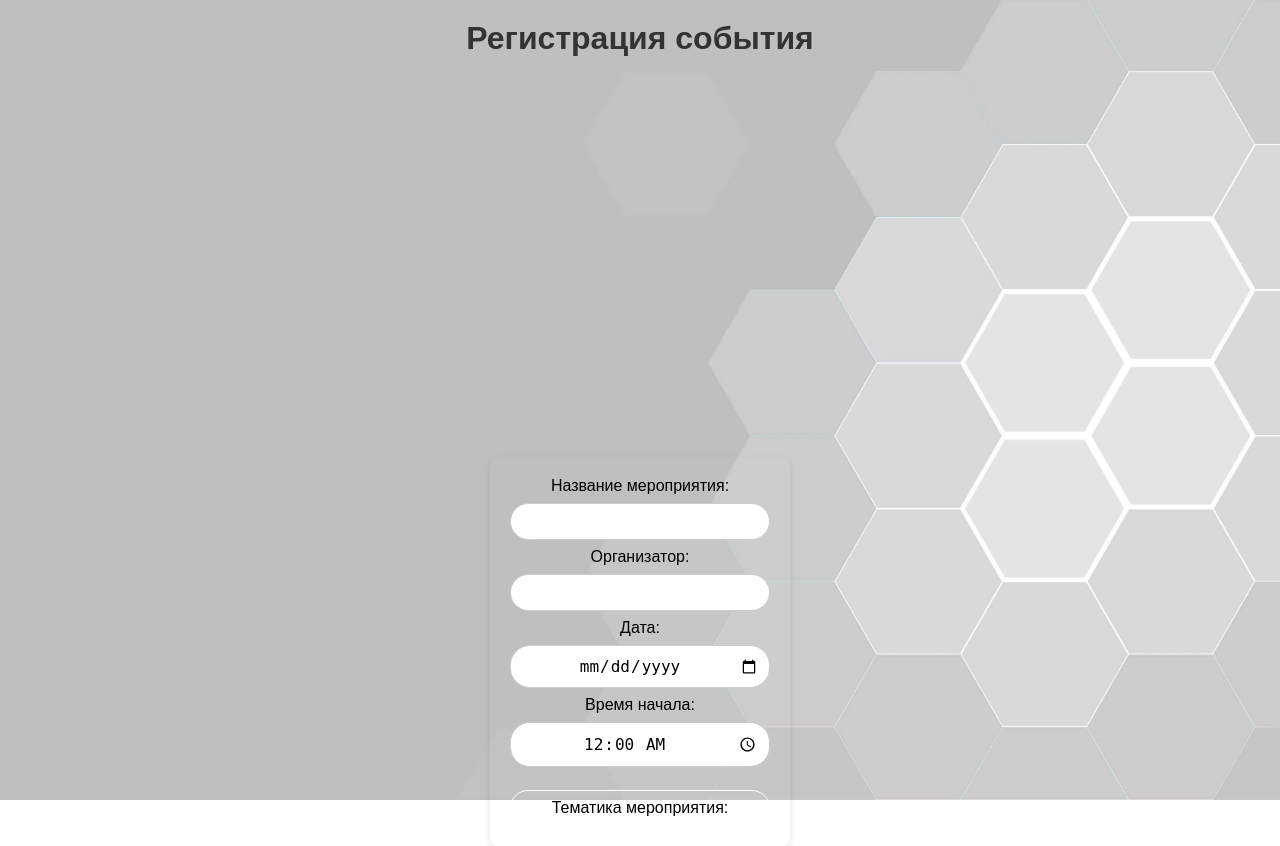
After one commit to Alexeyshu86/Eventory, a Django app: page /user_registration/event_registration/ in a window 1280 px wide. The commit adds this page. Run offline with Django 5.2, Linux system fonts and the light colour scheme; data comes from the database, SQL or seed files in the repository.

Commit message:
start event

```diff
--- a/eventory/eventory/urls.py
+++ b/eventory/eventory/urls.py
@@ -7,5 +7,6 @@ urlpatterns = [
     path('admin/', admin.site.urls),
     path('', include('main.urls')),
     path('', include('my_calendar.urls')),
-    path('user_registration/', include('registration.urls'))
+    path('user_registration/', include('registration.urls')),
+    path('event_registration/', include('registration.urls'))
 ] + static(settings.STATIC_URL, document_root=settings.STATIC_ROOT)
--- /dev/null
+++ b/eventory/main/static/main/css/events.css
@@ -0,0 +1,11 @@
+input[type="date"],
+input[type="time"]{
+    width: 100%;
+    padding: 10px;
+    margin: 8px 0;
+    border: 1px solid #ccc;
+    border-radius: 20px;
+    box-sizing: border-box;
+    text-align: center;
+    font-size: 16px;
+}
--- a/eventory/main/templates/main/layout.html
+++ b/eventory/main/templates/main/layout.html
@@ -9,6 +9,7 @@
     <title>{% block title %}{% endblock %}</title>
     <link rel="stylesheet" href="{% static 'main/css/main.css' %}">
     <link rel="stylesheet" href="{% static 'main/css/interest_list.css' %}">
+    <link rel="stylesheet" href="{% static 'main/css/events.css' %}">
 
 </head>
 <body>
--- /dev/null
+++ b/eventory/registration/templates/registration/event_regs.html
@@ -0,0 +1,34 @@
+{% extends 'main/layout.html' %}
+
+{% block title %}User registration{% endblock %}
+
+
+{% block content %}
+
+    <h1>Регистрация события</h1>
+    <form class="EventForm" method="POST">
+        {% csrf_token %}
+
+        <label for="title">Название мероприятия:</label>
+        <input type="text" id="title" name="title" required>
+
+        <label for="organizer">Организатор:</label>
+        <input type="text" id="organizer" name="organizer" required>
+
+        <label for="date">Дата:</label>
+        <input id="date" name="date" type="date" /><br>
+
+        <label for="start-time">Время начала:</label>
+        <input id="start-time" name="start-time" type="time" value="00:00" /><br>
+
+        <div class="dropdown">
+            <div class="selected-items"><label for="tags">Тематика мероприятия:</label></div>
+                <div class="dropdown-content">
+                    {% for interest in interest_list %}
+                        <label><input type="checkbox" name="tags[]" value="{{ interest }}">{{ interest }}</label>
+                    {% endfor %}
+                </div>
+        </div>
+    </form>
+
+{% endblock %}
--- a/eventory/registration/urls.py
+++ b/eventory/registration/urls.py
@@ -3,5 +3,6 @@ from . import views
 
 urlpatterns = [
     path('', views.user_registration, name='user_registration'),
-    path('succ_reg/', views.succ_reg, name='succ_reg')
+    path('succ_reg/', views.succ_reg, name='succ_reg'),
+    path('event_registration/', views.event_registration, name='event_registration'),
 ]
--- a/eventory/registration/views.py
+++ b/eventory/registration/views.py
@@ -31,5 +31,11 @@ def user_registration(request):
         return render(request, 'registration/user_regs.html',
                       {'interest_list': interest_list, 'error_passw_repeat': error_passw_repeat})
 
+
 def succ_reg(request):
     return render(request, 'registration/succ_reg.html')
+
+
+def event_registration(request):
+    interest_list = Interest.objects.all()
+    return render(request, 'registration/event_regs.html', {'interest_list': interest_list})
```
